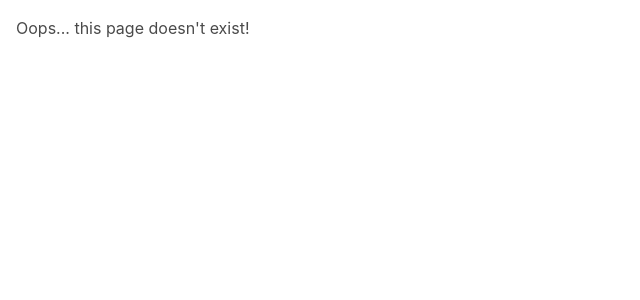
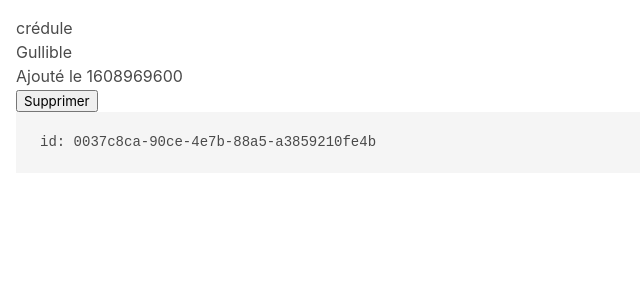
Before and after one commit to moreirathomas/react-dico, a React (Create React App) app in the folder spa/: page /detail/0037c8ca-90ce-4e7b-88a5-a3859210fe4b in a window 1280 px wide. Shown: the top 300 px of the page, without its empty margins (0-640 px from the left). Built offline with nearby package versions, Linux system fonts and the light colour scheme.

Commit message:
feat: :sparkles: delete word and navigation on add and delete Also general refactor

```diff
--- a/spa/src/Application.tsx
+++ b/spa/src/Application.tsx
@@ -1,7 +1,7 @@
 import React from "react";
 import { BrowserRouter as Router, Route, Switch } from "react-router-dom";
 import { WordsProvider } from "./Context";
-import { Dictionary, Error404, Detail, AddWord } from "./view";
+import { Error404, Dictionary, AddWord, Detail, Game } from "./view";
 
 const Application: React.FunctionComponent = () => {
   return (
@@ -9,8 +9,9 @@ const Application: React.FunctionComponent = () => {
       <WordsProvider>
         <Switch>
           <Route exact path="/" component={Dictionary} />
-          <Route exact path="/words/:id" component={Detail} />
-          <Route exact path="/add-word" component={AddWord} />
+          <Route exact path="/new" component={AddWord} />
+          <Route exact path="/detail/:id" component={Detail} />
+          <Route exact path="/game" component={Game} />
           <Route component={Error404} />
         </Switch>
       </WordsProvider>
--- a/spa/src/components/Button.tsx
+++ b/spa/src/components/Button.tsx
@@ -2,9 +2,8 @@ import React from "react";
 
 interface Props {
   action: () => void;
-  text: string;
 }
 
-export const Button: React.FunctionComponent<Props> = ({ action, text }) => {
-  return <button onClick={action}>{text}</button>;
+export const Button: React.FunctionComponent<Props> = ({ action, children }) => {
+  return <button onClick={action}>{children}</button>;
 };
--- a/spa/src/components/TimeframeSelect.tsx
+++ b/spa/src/components/TimeframeSelect.tsx
@@ -1,4 +1,5 @@
 import React, { Dispatch, SetStateAction } from "react";
+import { Button } from "./Button";
 
 interface Props {
   setter: Dispatch<SetStateAction<number>>;
@@ -20,9 +21,9 @@ export const TimeframeSelect: React.FunctionComponent<Props> = ({ setter }) => {
   return (
     <div>
       <p>Filter</p>
-      <button onClick={setFilterByMonth(1)}>One month</button>
-      <button onClick={setFilterByMonth(6)}>Six months</button>
-      <button onClick={setFilterByMonth(12)}>One year</button>
+      <Button action={setFilterByMonth(1)}>One month</Button>
+      <Button action={setFilterByMonth(6)}>Six month</Button>
+      <Button action={setFilterByMonth(12)}>One year</Button>
     </div>
   );
 };
--- a/spa/src/components/WordItem.tsx
+++ b/spa/src/components/WordItem.tsx
@@ -2,12 +2,12 @@ import React from "react";
 import { Link } from "react-router-dom";
 import type { Word } from "../models/word";
 
-type Props = Omit<Word, "date">;
+interface Props extends Omit<Word, "date"> {}
 
 export const WordItem: React.FunctionComponent<Props> = ({ en, fr, id }) => {
   return (
     <li>
-      <Link to={`/words/${id}`}>
+      <Link to={`/detail/${id}`}>
         <p>{en}</p>
         <p>{fr}</p>
       </Link>
--- a/spa/src/view/AddWord.tsx
+++ b/spa/src/view/AddWord.tsx
@@ -1,37 +1,38 @@
 import React, { useContext, useState } from "react";
-import { v4 as uuid } from 'uuid';
+import { v4 as uuid } from "uuid";
 import { WordsContext } from "../Context";
+import { Button } from "../components";
 import type { Word } from "../models/word";
-import { Button } from "../components";
+import { useHistory } from "react-router-dom";
+
+/**
+ * @returns A word given two translations. At most one translation can equal empty string `""`.
+ */
+function newWord(fr: string, en: string): Word {
+  return { fr, en, date: Date.now(), id: uuid() };
+}
 
 export const AddWord: React.FunctionComponent = () => {
   const { mutation } = useContext(WordsContext);
+  const history = useHistory();
+
+  const [fr, setFr] = useState("");
+  const [en, setEn] = useState("");
 
   const addWord = () => {
-    if (en === '') return;
-    mutation({ type: "add", word: generateWord(fr, en) });
-  };
-
-  let [fr, setFr] = useState('');
-  let [en, setEn] = useState('');
-
-  const generateWord = (fr: string, en: string) => {
-    const newWord: Word = {
-      fr: fr,
-      en: en,
-      date: Date.now(),
-      id: uuid()
-    };
-   return newWord;
+    // Do not add a word if neither inputs have value.
+    if (en === "" && fr === "") return;
+    mutation({ type: "add", word: newWord(fr, en) });
+    history.push("/");
   };
 
   return (
     <div>
       <label htmlFor="en">Anglais</label>
-      <input name="en" onChange={(event)=>setEn(event.target.value)} type="text"/>
+      <input name="en" onChange={(event) => setEn(event.target.value)} type="text" />
       <label htmlFor="fr">Francais</label>
-      <input name="fr" onChange={(event)=>setFr(event.target.value)} type="text"/>
-      <Button action={addWord} text={"Add word"}></Button>
+      <input name="fr" onChange={(event) => setFr(event.target.value)} type="text" />
+      <Button action={addWord}>Add word</Button>
     </div>
   );
 };
--- a/spa/src/view/Detail.tsx
+++ b/spa/src/view/Detail.tsx
@@ -1,21 +1,40 @@
 import React, { useContext } from "react";
-import { useParams } from "react-router-dom";
+import { useParams, useHistory } from "react-router-dom";
 import { WordsContext } from "../Context";
+import { Button } from "../components";
+import type { Word } from "../models/word";
+
+/**
+ * @returns The correct word in a words array given its id.
+ */
+function getWordById(id: string, words: Word[]): Word {
+  const word = words.find((word) => word.id === id);
+  // @TODO return undefined and create a middleware to route toward 404 page on such errors.
+  if (!word) {
+    throw new Error(`word not found (id: ${id})`);
+  }
+  return word;
+}
 
 export const Detail: React.FunctionComponent = () => {
+  const { state, mutation } = useContext(WordsContext);
   const { id } = useParams<{ id: string }>();
+  const history = useHistory();
 
-  const { state } = useContext(WordsContext);
+  const word = getWordById(id, state);
+
+  const deleteWord = () => {
+    mutation({ type: "delete", id: word.id });
+    history.push("/");
+  };
 
   return (
     <div>
-      <h1>Page index {id}</h1>
-
-      <pre>
-        {state[parseInt(id)].date + "\n"}
-        {state[parseInt(id)].en + "\n"}
-        {state[parseInt(id)].fr}
-      </pre>
+      <h2>{word.fr}</h2>
+      <h2>{word.en}</h2>
+      <p>Ajouté le {word.date}</p>
+      <Button action={deleteWord}>Supprimer</Button>
+      <pre>id: {id}</pre>
     </div>
   );
 };
--- a/spa/src/view/Dictionary.tsx
+++ b/spa/src/view/Dictionary.tsx
@@ -1,8 +1,8 @@
 import React, { useContext, useEffect, useState } from "react";
+import { Link } from "react-router-dom";
 import { WordsContext } from "../Context";
 import { TimeframeSelect, WordList } from "../components";
 import type { Word } from "../models/word";
-import { Link } from "react-router-dom";
 
 interface Props {}
 
@@ -26,7 +26,7 @@ export const Dictionary: React.FunctionComponent<Props> = () => {
   return (
     <div>
       <TimeframeSelect setter={setActiveFilter} />
-      <Link to={`/add-word`}>Add a new word</Link>
+      <Link to={"/new"}>Add a new word</Link>
       <WordList words={filteredWords} />
     </div>
   );
```
